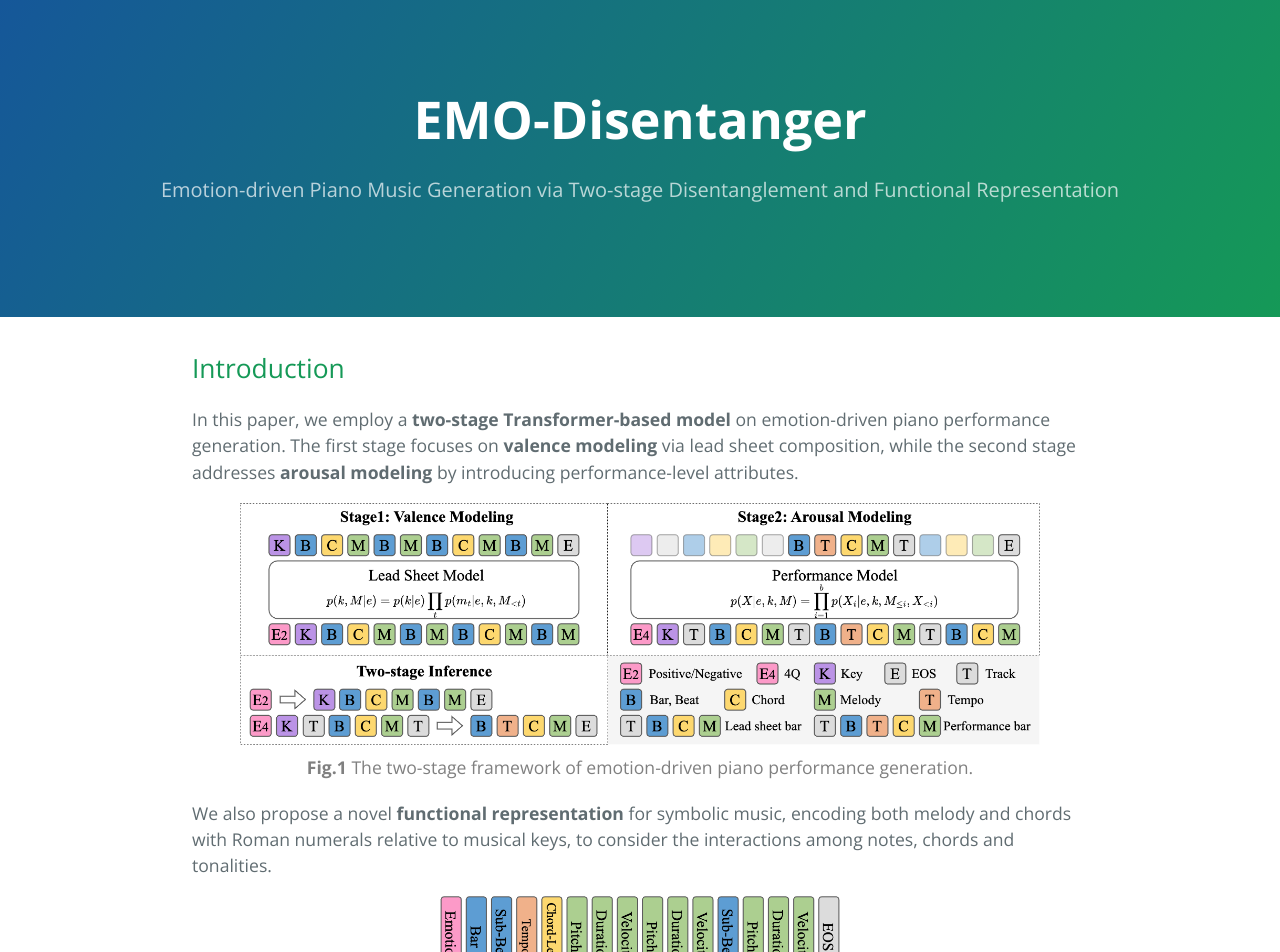
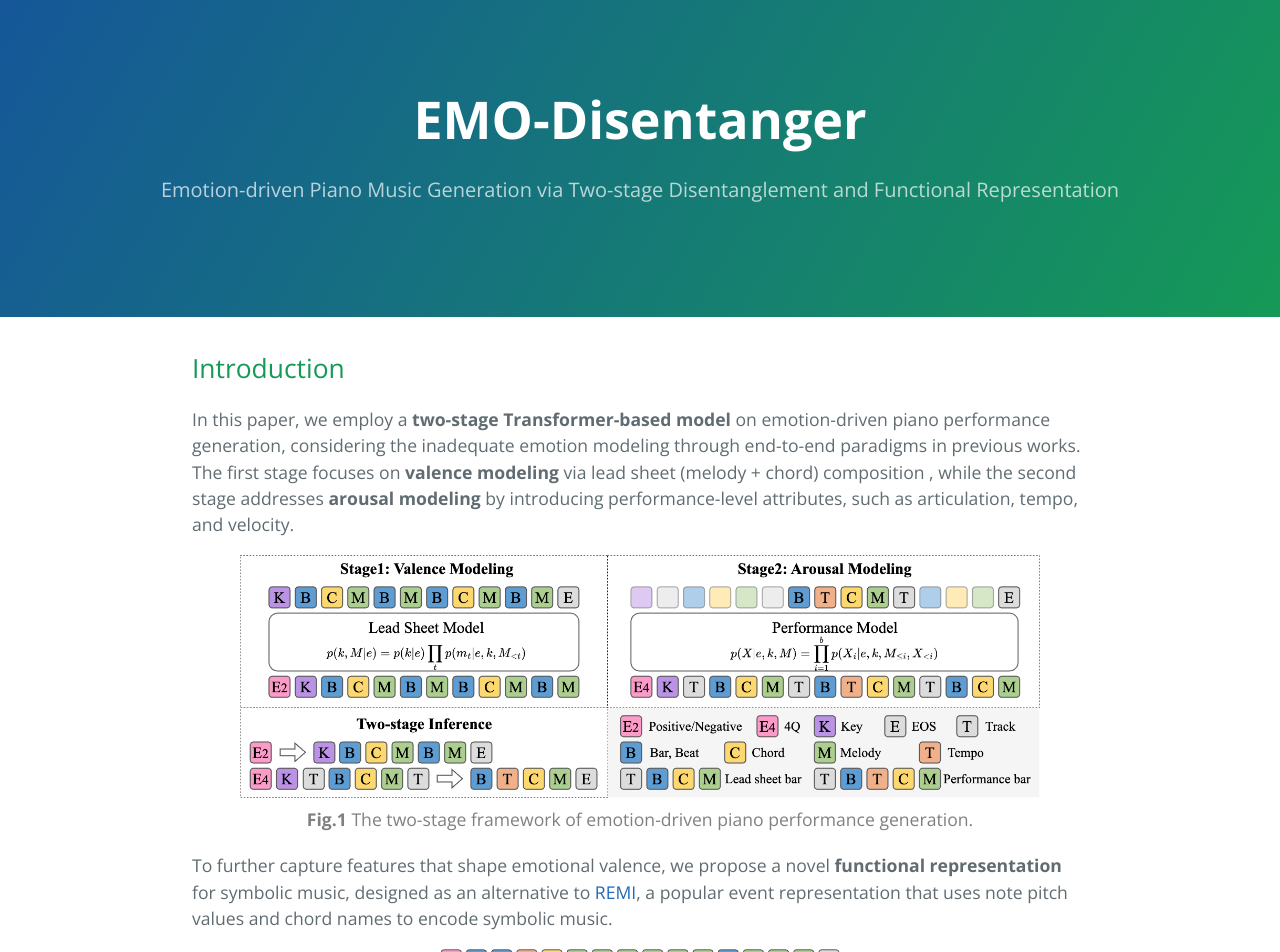
Before and after one commit to emo-disentanger/emo-disentanger.github.io, a Jekyll site: the page built from index.markdown, in a window 1280 px wide and 1400 px high. Shown: the top 952 px of the window. Built offline with Jekyll 4.4.1, drawn with Linux system fonts in a browser that asks for light colours; the repository's description, which GitHub fills in, is left out; some of the changed text lies outside the part shown.

Commit message:
Update index.markdown

```diff
--- a/index.markdown
+++ b/index.markdown
@@ -6,26 +6,26 @@
 
 ## Introduction
 
-In this paper, we employ a **two-stage Transformer-based model** on emotion-driven piano performance generation. The first stage focuses on **valence modeling** via lead sheet composition, while the second stage addresses **arousal modeling** by introducing performance-level attributes.
+In this paper, we employ a **two-stage Transformer-based model** on emotion-driven piano performance generation, considering the inadequate emotion modeling through end-to-end paradigms in previous works. The first stage focuses on **valence modeling** via lead sheet (melody + chord) composition , while the second stage addresses **arousal modeling** by introducing performance-level attributes, such as articulation, tempo, and velocity.
 
 <div align="center">
   <img src="figures/model.png" width=800 alt="">
   <figcaption><strong>Fig.1</strong> The two-stage framework of emotion-driven piano performance generation.</figcaption>
 </div>
 
-We also propose a novel **functional representation** for symbolic music, encoding both melody and chords with Roman numerals relative to musical keys, to consider the interactions among notes, chords and tonalities.
+To further capture features that shape emotional valence, we propose a novel **functional representation** for symbolic music, designed as an alternative to [REMI](https://github.com/YatingMusic/remi), a popular event representation that uses note pitch values and chord names to encode symbolic music.
 
 <div align="center">
   <img src="figures/representation.png" width=500 alt="">
-  <figcaption><strong>Fig.1</strong> Illustration of (a) [REMI](https://github.com/YatingMusic/remi) and (b) the proposed functional representation, differing in note pitch and chord name events.</figcaption>
+  <figcaption><strong>Fig.1</strong> Illustration of (a) REMI and (b) the proposed functional representation, differing in note pitch and chord name events.</figcaption>
 </div>
+
+This new method takes **musical keys** into account, recognizing their significant role in shaping valence perception through major-minor tonality. It encodes both melody and chords with Roman numerals relative to musical keys, to consider the interactions among notes, chords and tonalities.
 
 <div align="center">
   <img src="figures/switch.png" width=400 alt="">
   <figcaption><strong>Fig.3</strong> The conversion between letters and Roman numerals in the cases of C major and c minor scales. Solid arrows denote strict one-to-one conversions, and dotted arrows denote optional one-to-either conversions.</figcaption>
 </div>
-
-This new method takes **musical keys** into account, recognizing their significant role in shaping valence perception through major-minor tonality.
 
 <div align="center">
   <img src="figures/key_distribution.png" width=500 alt="">
```
